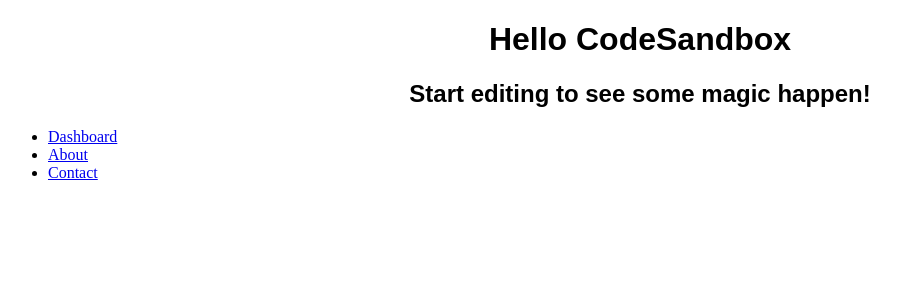
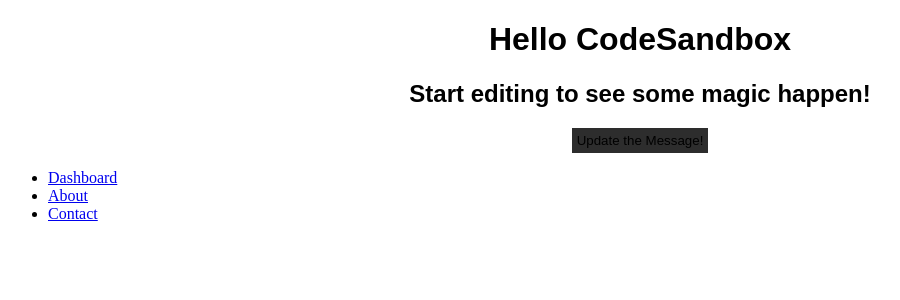
Before and after one commit to nisacodelifings/KALM, a React (Create React App) app: page / in a window 1280 px wide. Shown: the top 300 px of the page, without its empty margins (0-900 px from the left). Built offline with nearby package versions, Linux system fonts and the light colour scheme.

Commit message:
add button

```diff
--- a/src/App.js
+++ b/src/App.js
@@ -6,6 +6,9 @@
     <div className="App">
       <h1>Hello CodeSandbox</h1>
       <h2>Start editing to see some magic happen!</h2>
+      <button>
+        Update the Message!
+      </button>
     </div>
   );
 }
--- a/src/Menu.js
+++ b/src/Menu.js
@@ -4,7 +4,7 @@
 export default function Menu() {
   const [hash, setHash] = React.useState("https://instagram.com");
   return (
-    <div className="Menu">
+    <span className="Menu">
       <ul>
         <li>
           <a href={hash}>Dashboard</a>
@@ -16,6 +16,6 @@
           <a href={hash}>Contact</a>
         </li>
       </ul>
-    </div>
+    </span>
   );
 }
--- a/src/styles.css
+++ b/src/styles.css
@@ -2,3 +2,11 @@
   font-family: sans-serif;
   text-align: center;
 }
+button{
+background: #2D2D2D;
+padding: 5px;
+border: none;
+}
+button:active{
+padding: 7px;
+}
```
